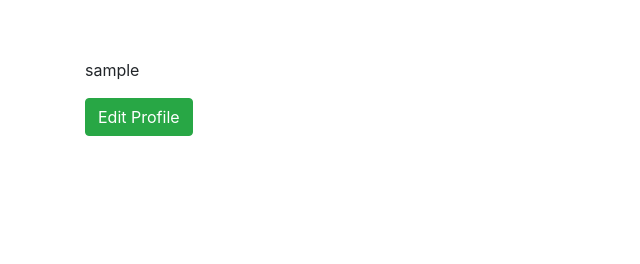
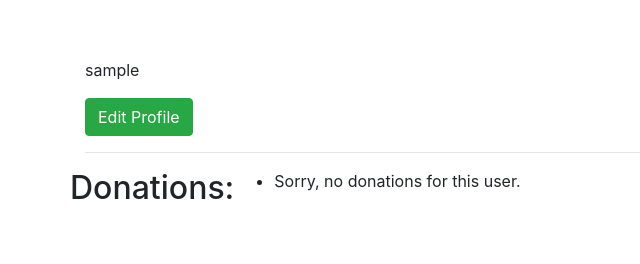
Before and after one commit to Narshe1412/Code-Institute-Django-Project, a Django app: page /accounts/profile/ in a window 1280 px wide. Shown: the part 239-503 px from the top of the page, without its empty margins (0-640 px from the left). Run offline with Django 3.2, Linux system fonts and the light colour scheme; the visitor is signed in with stand-in values (Sample User, id 1); data that the repository does not hold is empty; some libraries are stand-ins or nearby versions.

Commit message:
Added donation history

```diff
--- a/accounts/templates/profile.html
+++ b/accounts/templates/profile.html
@@ -11,7 +11,16 @@
             <p> {{userdata}}</p>
             <p> {{userdata.userprofile.profile}}</p>
             <a href="{% url 'edit_profile' %}" class="btn btn-success">Edit Profile</a>
-
+        <hr/>
+        <div class="row">
+            <h2>Donations: </h2>
+            <ul>
+            {% for donation in donations %}
+                <li>{{ donation.date }} - {{ donation.amount }}€</li>
+            {% empty %}
+                <li>Sorry, no donations for this user.</li>
+            {% endfor %}
+            </ul>
         </div>
     </div>
 
--- a/accounts/views.py
+++ b/accounts/views.py
@@ -3,6 +3,7 @@ from django.contrib import auth, messages
 from django.contrib.auth.decorators import login_required
 from accounts.forms import UserLoginForm, UserRegistrationForm, UserEditForm, UserProfileEditForm
 from .models import UserProfile
+from donations.models import Donation
 
 # Create your views here.
 def index(request):
@@ -61,7 +62,8 @@ def registration(request):
 
 @login_required
 def view_profile(request):
-    return render(request, 'profile.html', {'userdata': request.user})
+    donations = Donation.objects.filter(email__exact=request.user.email)
+    return render(request, 'profile.html', {'userdata': request.user, 'donations': donations})
 
 @login_required
 def edit_profile(request):
```
